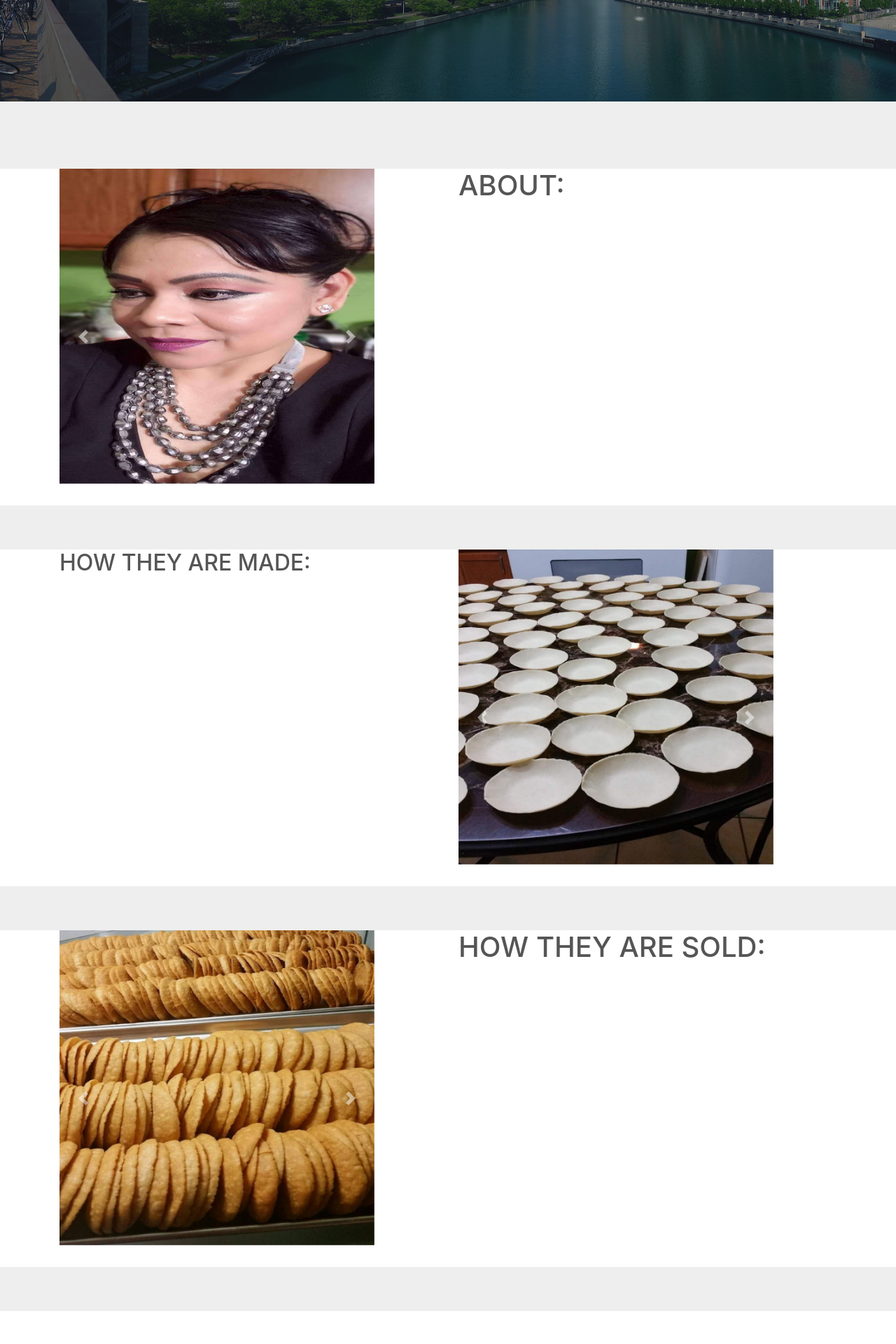
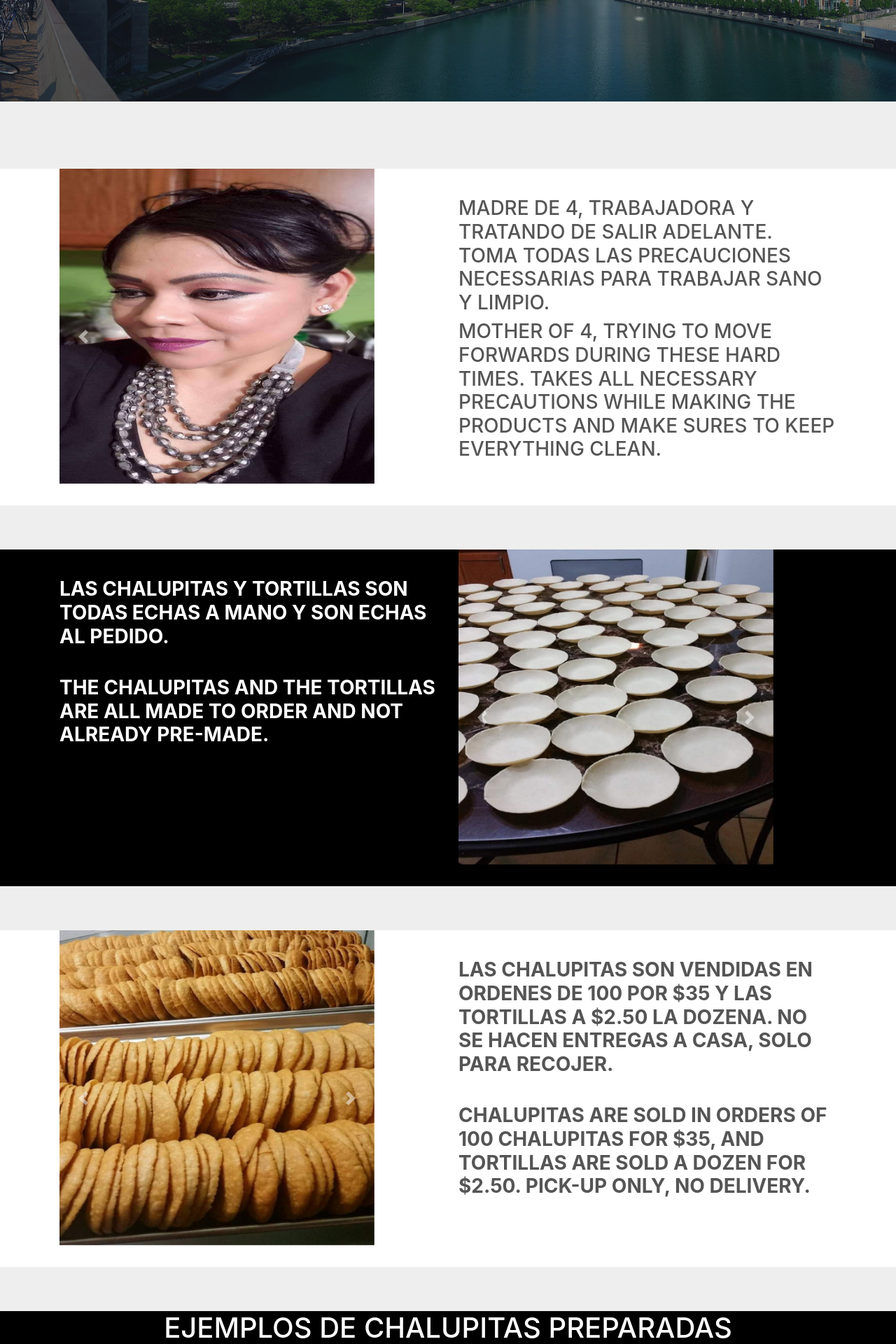
Before and after one commit to jacastro023/chalupitas2, a PHP site: page / in a window 1280 px wide. Shown: the part 443-2363 px from the top of the page at 70% size. Run offline with PHP 8.4, Linux system fonts and the light colour scheme.

Commit message:
added info and media queries

```diff
--- a/assets/css/main.css
+++ b/assets/css/main.css
@@ -4242,8 +4242,27 @@
 
 		@media screen and (max-width: 480px) {
 
+			.pictures{
+				height: 370px;
+				width: 375px;
+			}
+			.image-grid .image img {
+				width: 375px;
+				margin-left: 33.6px;
+			}
+			.carousel{
+				height: auto;
+			}
 			#footer .inner {
 				padding: 2em 0 0.1em 0;
 			}
 
 		}
+		/* @media screen and (max-width: 736px) {
+			#center1{
+				margin-left: 33.6px;
+			}
+			#margin1{
+				margin-bottom: 100px;
+			}
+		} */
--- a/index.html
+++ b/index.html
@@ -49,7 +49,7 @@
 				<div class="container">
 					<div class="row">
 						<div class="col">
-							<div>
+							<div class="center1">
 								<div id="carouselExampleInterval" class="carousel slide" data-ride="carousel">
 									<div class="carousel-inner">
 										<div class="carousel-item active" data-interval="3000">
@@ -79,21 +79,23 @@
 							</div>
 						</div>
 						<div class="col">
-							<h1>About:</h1>
+							<h3 style="margin-top: 40px;">Madre de 4, trabajadora y tratando de salir adelante. Toma todas las precauciones necessarias para trabajar sano y limpio.</h3>
+							<h3>Mother of 4, trying to move forwards during these hard times. Takes all necessary precautions while making the products and make sures to keep everything clean.</h3>
 						</div>
 					</div>
 				</div>
 			</div>
 		</div>
-		<div style="background-color: white;">
+		<div style="background-color: black; ">
 			<div class="clearfix" style="margin-bottom: 64px;">
 				<div class="container">
 					<div class="row">
 						<div class="col">
-							<h2> How They are made: </h2>
+							<h3 style="margin-bottom: 40px; margin-top: 40px;"><b  style="color: white;">Las chalupitas y tortillas son todas echas a mano y son echas al pedido.</b></h3>
+							<h3><b  style="color: white;">The chalupitas and the tortillas are all made to order and not already pre-made.</b></h3>
 						</div>
 						<div class="col">
-							<div>
+							<div class="center1">
 								<div id="carouselExampleInterval" class="carousel slide" data-ride="carousel">
 									<div class="carousel-inner">
 										<div class="carousel-item active" data-interval="3000">
@@ -143,7 +145,7 @@
 				<div class="container">
 					<div class="row">
 						<div class="col">
-							<div>
+							<div class="center1">
 								<div id="carouselExampleInterval" class="carousel slide" data-ride="carousel">
 									<div class="carousel-inner">
 										<div class="carousel-item active" data-interval="3000">
@@ -179,7 +181,10 @@
 							</div>
 						</div>
 						<div class="col">
-							<h1> How they are sold:</h1>
+							<h3 style="margin-bottom: 40px; margin-top: 40px;"><b>Las chalupitas son vendidas en ordenes de 100 por $35 y las tortillas a $2.50 la
+								dozena. No se hacen entregas a casa, solo para recojer.</b></h3>
+							<h3><b>Chalupitas are sold in orders of 100 chalupitas for $35, and Tortillas are sold a dozen
+								for $2.50. Pick-up only, no delivery.</b></h3>
 						</div>
 					</div>
 				</div>
@@ -188,10 +193,11 @@
 	</section>
 
 	<!-- Two -->
-	<section id="two" class="wrapper special">
+	<!-- <section id="two" class="wrapper special"> -->
+		<div style="background-color: black;">
 			<div class="inner">
-			<header class="major narrow">
-				<h2>Ejemplos de Chalupitas preparadas</h2>
+				<header class="major narrow" style="margin-bottom: 20px;">
+					<b><h2 style="color: white; text-align: center;">Ejemplos de Chalupitas preparadas</h2></b>
 				</header>
 				<div class="image-grid">
 					<a class="image"><img class="image1" src="images/food.jpg" alt="" /></a>
@@ -204,10 +210,11 @@
 					<a class="image"><img class="image1" src="images/food8.jpg" alt="" /></a>
 				</div>
 			</div>
-	</section>
+		</div>
+	<!-- </section> -->
 
 	<!-- Three -->
-	<section id="three" class="wrapper style3 special">
+	<section id="three" class="wrapper style3 special margin1">
 		<div class="inner">
 			<header class="major narrow	">
 				<h2>Para ordenar porfavor llamar o buscar en facebook</h2>
@@ -223,7 +230,8 @@
 		<div class="inner">
 			<ul class="icons">
 				<li><a class="icon fa-facebook">
-						<a href="https://www.facebook.com/Luisas-Chalupitas-1739821436344592/" class="label">Facebook</a>
+						<a href="https://www.facebook.com/Luisas-Chalupitas-1739821436344592/"
+							class="label">Facebook</a>
 					</a></li>
 				<!-- <li><a class="icon fa-twitter">
 							<span class="label">Twitter</span>
```
Lines whose indentation alone changed are shown as unchanged.
